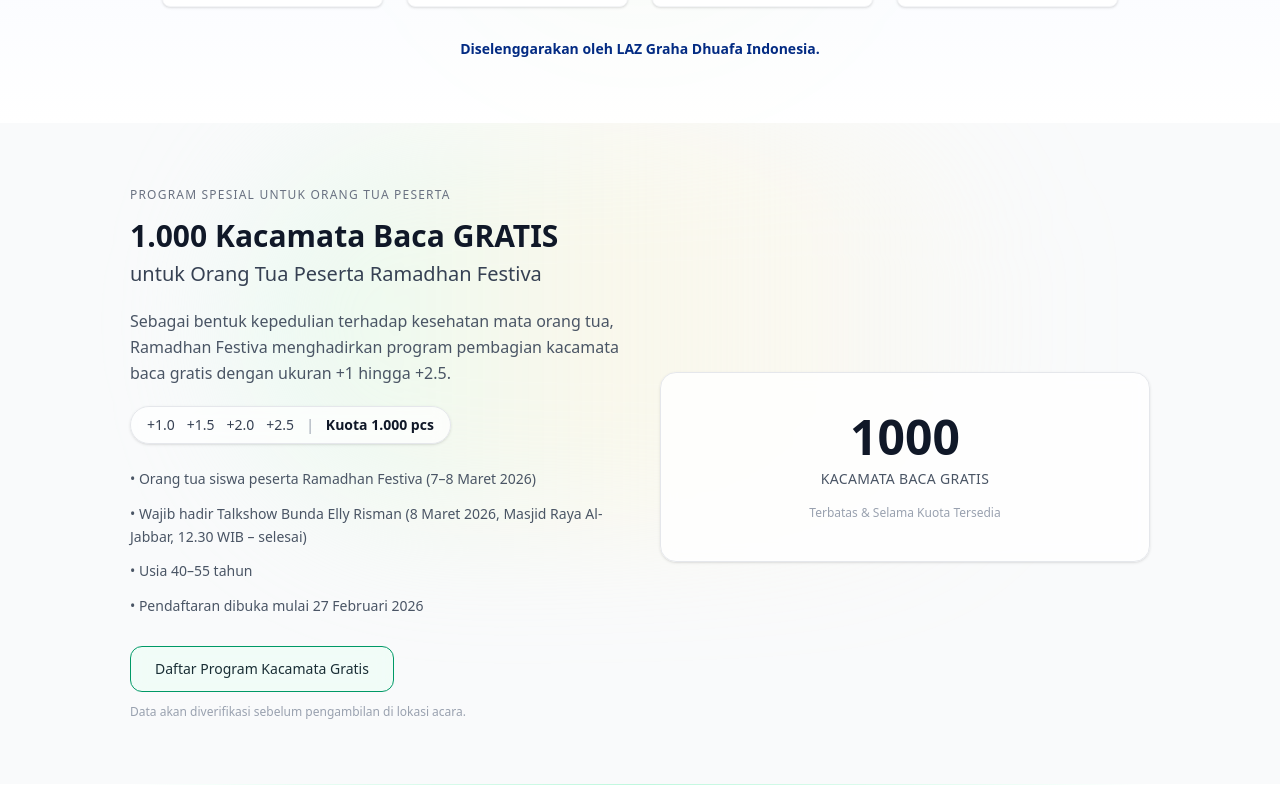
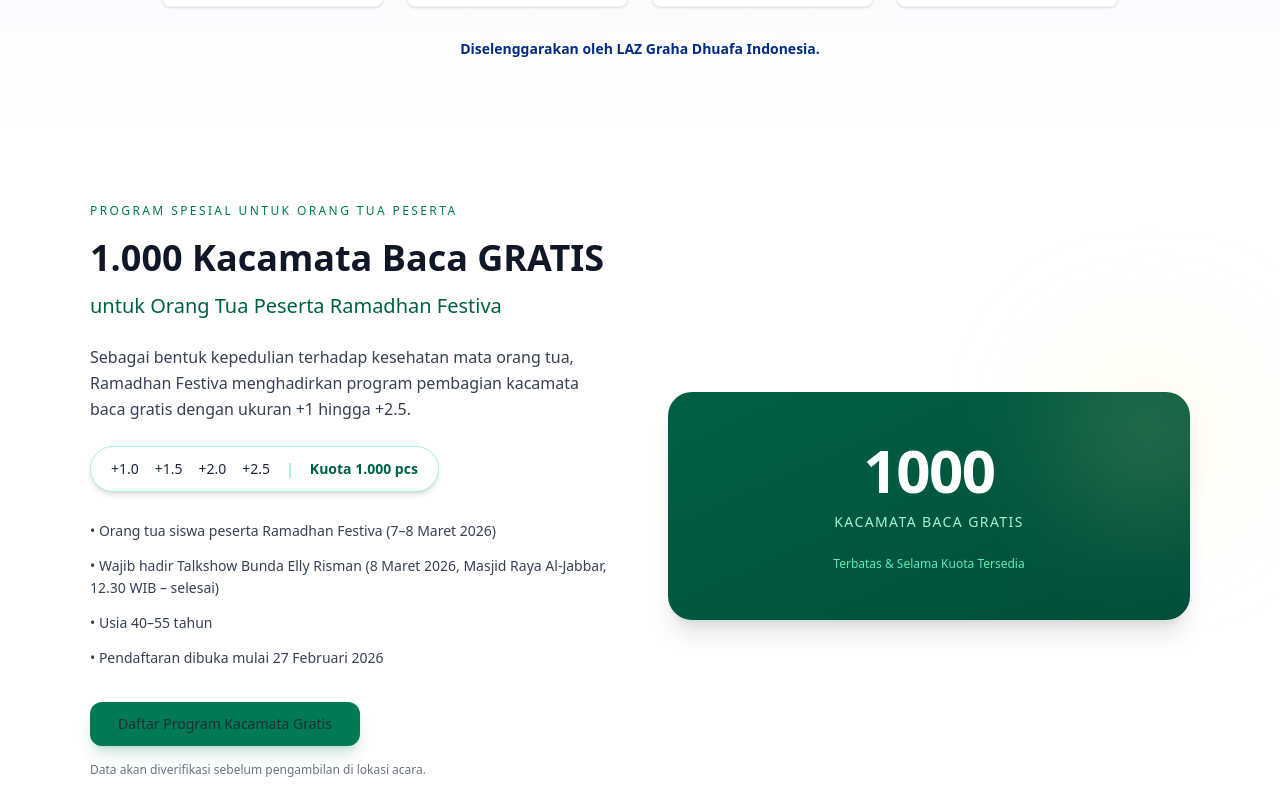
Before and after one commit to kangdj749/ramadhan-festiva, a Next.js app: page / in a window 1280 px wide. Shown: the part 4519-5320 px from the top of the page. Built offline with nearby package versions, Linux system fonts and the light colour scheme.

Commit message:
update KacamatagratisSection

```diff
--- a/src/components/KacamataGratisSection.tsx
+++ b/src/components/KacamataGratisSection.tsx
@@ -4,26 +4,32 @@
 
 export default function KacamataGratisSection() {
   return (
-    <section className="relative w-full py-16 px-4 overflow-hidden">
+    <section className="relative w-full py-20 px-4 bg-white overflow-hidden">
 
-      {/* Subtle Ramadhan Gradient Background */}
+      {/* Premium Islamic Glow Background */}
       <div className="absolute inset-0 -z-10">
-        <div className="absolute top-0 left-1/2 -translate-x-1/2 w-[800px] h-[400px] bg-gradient-to-r from-emerald-100/40 via-amber-100/30 to-transparent blur-3xl rounded-full" />
+        <div className="absolute top-[-100px] left-1/2 -translate-x-1/2 w-[1000px] h-[500px]
+          bg-gradient-to-r
+          from-emerald-200/30
+          via-yellow-100/25
+          to-transparent
+          blur-3xl rounded-full"
+        />
       </div>
 
-      <div className="max-w-[1020px] mx-auto">
+      <div className="max-w-[1100px] mx-auto">
 
         <motion.p
           initial={{ opacity: 0, y: 12 }}
           whileInView={{ opacity: 1, y: 0 }}
           transition={{ duration: 0.6 }}
           viewport={{ once: true }}
-          className="text-xs tracking-widest uppercase text-gray-500 mb-3"
+          className="text-xs tracking-[0.2em] uppercase text-emerald-700 mb-4 font-medium"
         >
           Program Spesial untuk Orang Tua Peserta
         </motion.p>
 
-        <div className="grid md:grid-cols-2 gap-10 items-center">
+        <div className="grid md:grid-cols-2 gap-14 items-center">
 
           {/* LEFT */}
           <motion.div
@@ -33,32 +39,38 @@
             viewport={{ once: true }}
           >
 
-            <h2 className="text-2xl md:text-3xl font-semibold text-gray-900 leading-snug">
+            <h2 className="text-3xl md:text-4xl font-semibold text-gray-900 leading-tight">
               1.000 Kacamata Baca GRATIS
-              <span className="block text-gray-700 text-lg md:text-xl font-medium mt-1">
+              <span className="block text-emerald-800 text-lg md:text-xl font-medium mt-3">
                 untuk Orang Tua Peserta Ramadhan Festiva
               </span>
             </h2>
 
-            <p className="mt-5 text-sm md:text-base text-gray-600 leading-relaxed">
+            <p className="mt-6 text-sm md:text-base text-gray-700 leading-relaxed">
               Sebagai bentuk kepedulian terhadap kesehatan mata orang tua,
               Ramadhan Festiva menghadirkan program pembagian kacamata baca
               gratis dengan ukuran +1 hingga +2.5.
             </p>
 
-            {/* Compact Highlight */}
-            <div className="mt-5 inline-flex items-center gap-3 bg-white/70 backdrop-blur border border-gray-200 rounded-full px-4 py-2 text-sm text-gray-700 shadow-sm">
+            {/* Elegant Highlight Capsule */}
+            <div className="mt-6 inline-flex flex-wrap items-center gap-4
+              bg-white border border-emerald-200
+              rounded-full px-5 py-3 text-sm
+              text-gray-800 shadow-md">
+
               <span className="font-medium">+1.0</span>
               <span className="font-medium">+1.5</span>
               <span className="font-medium">+2.0</span>
               <span className="font-medium">+2.5</span>
-              <span className="text-gray-400">|</span>
-              <span className="font-semibold text-gray-900">
+
+              <span className="text-emerald-300">|</span>
+
+              <span className="font-semibold text-emerald-800">
                 Kuota 1.000 pcs
               </span>
             </div>
 
-            <ul className="mt-6 space-y-3 text-sm text-gray-600 leading-relaxed">
+            <ul className="mt-7 space-y-3 text-sm text-gray-700 leading-relaxed">
               <li>
                 • Orang tua siswa peserta Ramadhan Festiva (7–8 Maret 2026)
               </li>
@@ -70,26 +82,26 @@
               <li>• Pendaftaran dibuka mulai 27 Februari 2026</li>
             </ul>
 
-            <div className="mt-7">
+            <div className="mt-8">
               <a
                 href="/daftar-kacamata"
                 className="inline-flex items-center justify-center rounded-xl
-                border border-emerald-600 text-emerald-700
-                bg-emerald-50/60 backdrop-blur
-                text-sm font-medium px-6 py-3
-                hover:bg-emerald-600 hover:text-white
+                bg-emerald-700 text-white
+                text-sm font-medium px-7 py-3
+                shadow-lg shadow-emerald-700/20
+                hover:bg-emerald-800
                 transition-all duration-300"
               >
                 Daftar Program Kacamata Gratis
               </a>
 
-              <p className="text-xs text-gray-400 mt-3">
+              <p className="text-xs text-gray-500 mt-4">
                 Data akan diverifikasi sebelum pengambilan di lokasi acara.
               </p>
             </div>
           </motion.div>
 
-          {/* RIGHT VISUAL */}
+          {/* RIGHT PREMIUM CARD */}
           <motion.div
             initial={{ opacity: 0, y: 22 }}
             whileInView={{ opacity: 1, y: 0 }}
@@ -97,14 +109,22 @@
             viewport={{ once: true }}
             className="relative"
           >
-            <div className="bg-white/80 backdrop-blur border border-gray-200 rounded-2xl p-10 text-center shadow-sm">
-              <div className="text-5xl font-semibold text-gray-900">
+            <div className="relative bg-gradient-to-br from-emerald-800 to-emerald-900
+              text-white rounded-3xl p-12 text-center shadow-xl">
+
+              {/* subtle gold glow */}
+              <div className="absolute -top-10 -right-10 w-40 h-40
+                bg-yellow-200/20 blur-3xl rounded-full" />
+
+              <div className="relative text-6xl font-semibold tracking-tight">
                 1000
               </div>
-              <p className="mt-2 text-sm tracking-wide text-gray-600 uppercase">
+
+              <p className="mt-3 text-sm tracking-widest uppercase text-emerald-200">
                 Kacamata Baca Gratis
               </p>
-              <div className="mt-4 text-xs text-gray-400">
+
+              <div className="mt-6 text-xs text-emerald-300">
                 Terbatas & Selama Kuota Tersedia
               </div>
             </div>
```
